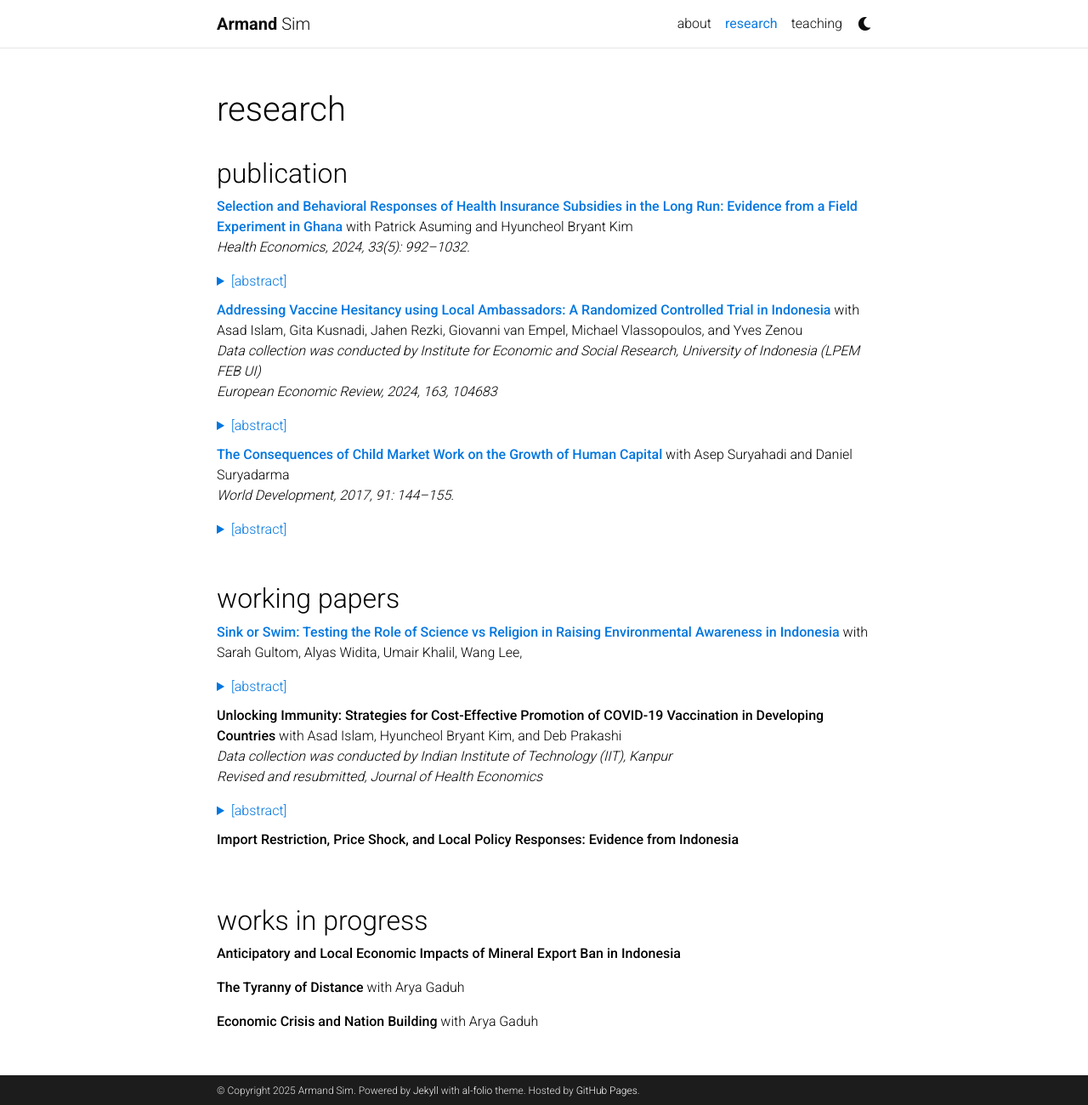
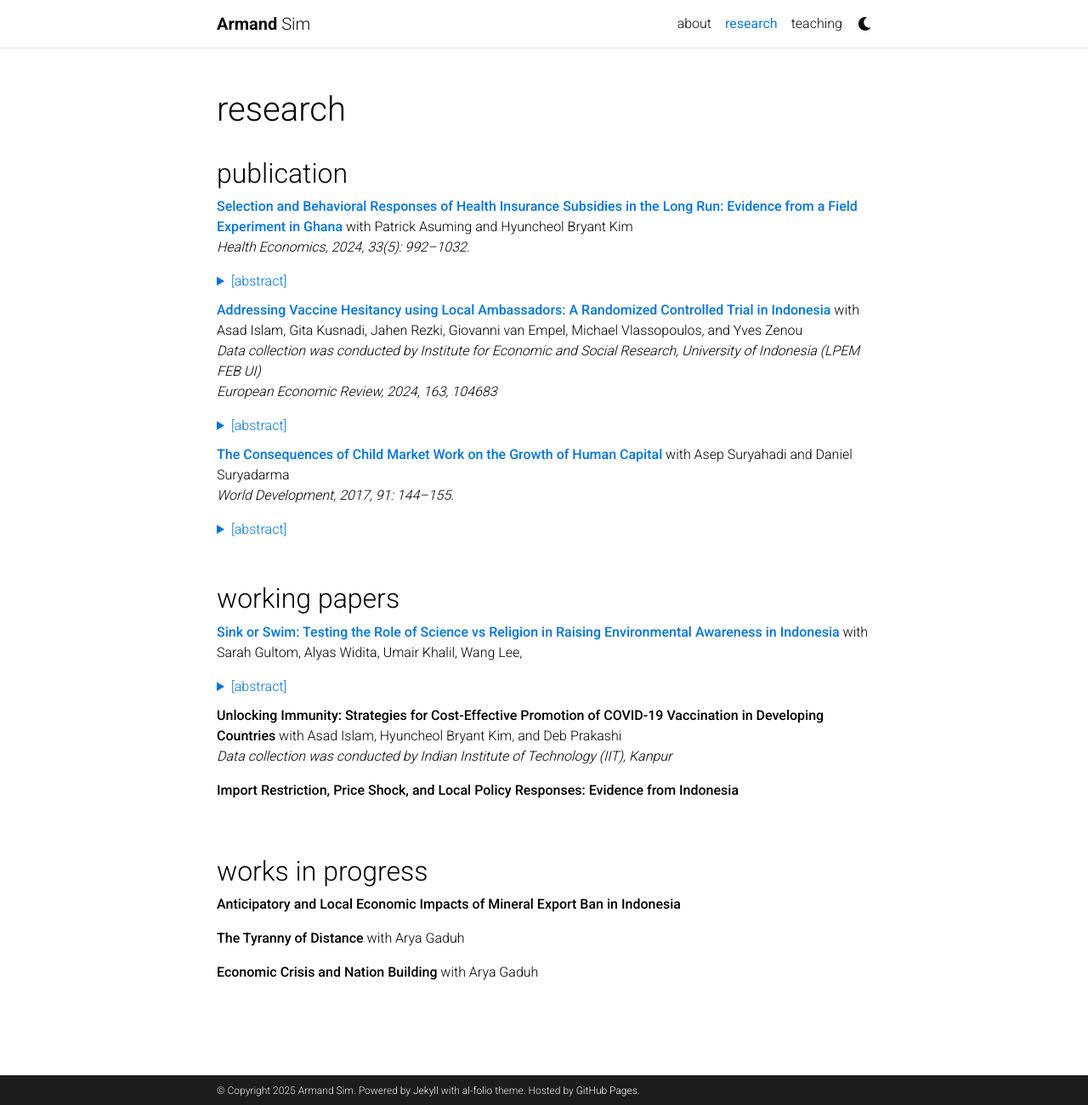
Before and after one commit to armandsim/armandsim.github.io, a Jekyll site: the page built from _pages/research.md, in a window 1280 px wide and 1300 px high. Shown: the whole window at 85% size. Built offline with Jekyll 4.4.1, drawn with Linux system fonts in a browser that asks for light colours; comment, search, counter and statistics services are not loaded; a style sheet for code colours, icons or effects is not loaded.

Commit message:
Update research.md

```diff
--- a/_pages/research.md
+++ b/_pages/research.md
@@ -57,13 +57,9 @@ We conduct a large-scale online experiment to understand how to effectively comm
 
 **Unlocking Immunity: Strategies for Cost-Effective Promotion of COVID-19 Vaccination in Developing Countries** with Asad Islam, Hyuncheol Bryant Kim, and Deb Prakashi <br>
 *Data collection was conducted by Indian Institute of Technology (IIT), Kanpur* <br>
+<!--
 *Revised and resubmitted, Journal of Health Economics*
-<details>
-<summary>[abstract]</summary>
-Encouraging COVID-19 vaccination among hesitant individuals is vital for achieving herd immunity and curbing the spread of the virus. We conducted a large-scale randomized experiment in India to evaluate five interventions targeting individuals that remained unvaccinated after the initial mass vaccination campaign: (i) information only; (ii) information plus a gift worth $5 upon vaccination; (iii) information plus a 5% chance to win a gift worth $100 upon vaccination; (iv) information combined with improved vaccine accessibility; (v) information disseminated through community leaders. Our findings indicate
-that all interventions significantly increased first-dose vaccine uptake, with the guaranteed in-kind gift and accessibility interventions showing the largest effects. The ambassador intervention was particularly effective in promoting second-dose completion. Selection analysis reveals that economically disadvantaged individuals and those with limited access to transportation benefited most from these interventions. We find suggestive evidence of spillover effects on social networks, including friends and neighbors, highlighting the broader community benefits of targeted vaccination
-campaigns.
-</details>
+-->
 
 **Import Restriction, Price Shock, and Local Policy Responses: Evidence from Indonesia**
 <br>
```
